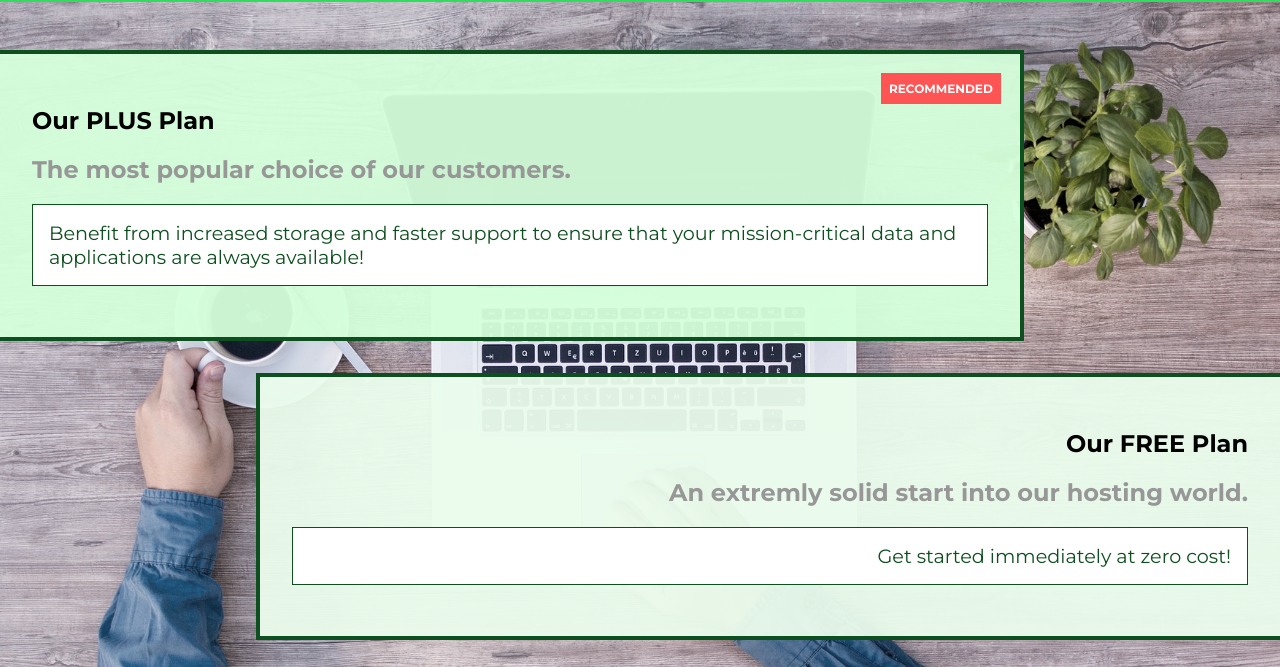
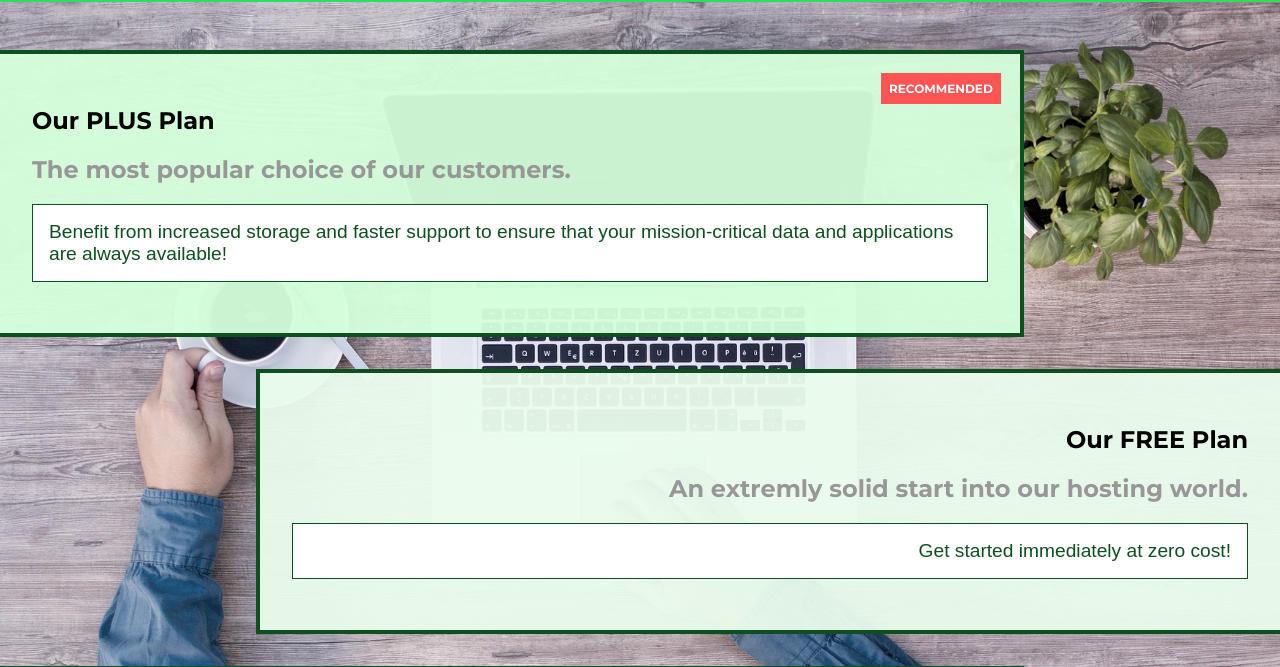
Before and after one commit to St3ve89/css-flexbox-grid, a plain HTML site: page packages/index.html in a window 1280 px wide. Shown: the part 54-721 px from the top of the page. Drawn offline with Linux system fonts and the light colour scheme.

Commit message:
Working with google fonts

```diff
--- a/packages/index.html
+++ b/packages/index.html
@@ -7,7 +7,6 @@
     <link rel="shortcut icon" href="../favicon.png">
     <link rel="stylesheet" href="../shared.css">
     <link rel="stylesheet" href="packages.css">
-    <link href="https://fonts.googleapis.com/css?family=Montserrat:400,700" rel="stylesheet">
     <title>uHost Packages</title>
 </head>
 <body>
--- a/packages/packages.css
+++ b/packages/packages.css
@@ -52,6 +52,7 @@ main {
     border: 1px solid #0e4f1f;
     font-size: 1.2rem;
     background: white;
+    font-family: "Robot", sans-serif;
     color: #0e4f1f;
 }
 
--- a/shared.css
+++ b/shared.css
@@ -1,3 +1,7 @@
+@import url('https://fonts.googleapis.com/css?family=Roboto');
+@import url('https://fonts.googleapis.com/css?family=Anton');
+@import url('https://fonts.googleapis.com/css?family=Montserrat:400,700');
+
 * {
     box-sizing: border-box;
 }
```
Also changed, not shown: customers/index.html (+0 -1 lines), index.html (+0 -2 lines), start-hosting/index.html (+0 -1 lines).
